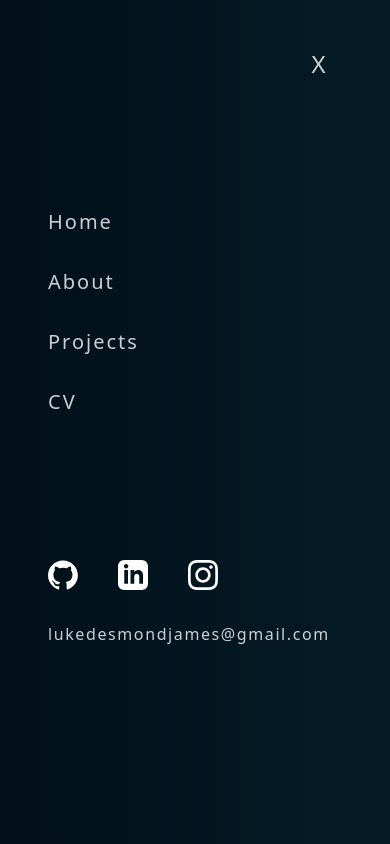
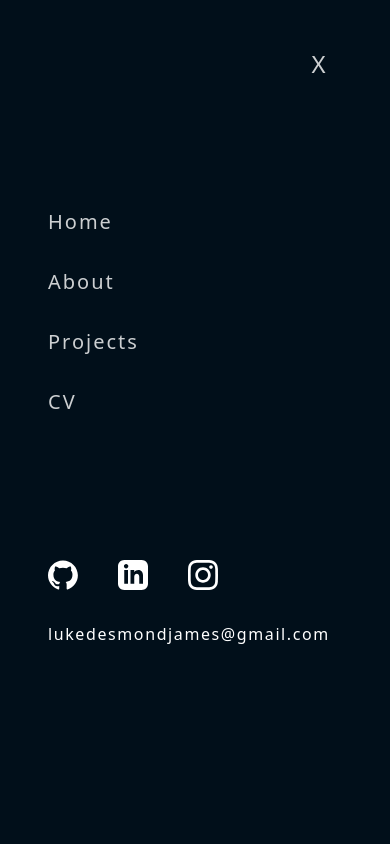
Before and after one commit to ljames97/portfolio, a React (Vite) app: page / in a window 390 px wide. Both pictures are taken after a click on the element 318 px from the left and 88 px from the top of the page. Shown: the top 844 px of the page. Built offline with nearby package versions, Linux system fonts and the light colour scheme.

Commit message:
mobile menu modal animations

```diff
--- a/src/App.jsx
+++ b/src/App.jsx
@@ -22,7 +22,7 @@ const App = () => {
       <div className="flex flex-col min-h-screen">
         {isMobileMenuVisible && <MobileMenu toggleMobileMenu={toggleMobileMenu} />}
         <Routes>
-          <Route path="/" element={<MainContent toggleMobileMenu={toggleMobileMenu} footerRef={footerRef} />} />
+          <Route path="/" element={<MainContent toggleMobileMenu={toggleMobileMenu} footerRef={footerRef} isMobileMenuVisible={isMobileMenuVisible} />} />
           <Route path="/about" element={<MainContent toggleMobileMenu={toggleMobileMenu} />} />
           <Route path="/projects" element={<MainContent toggleMobileMenu={toggleMobileMenu} />} />
         </Routes>
@@ -31,7 +31,7 @@ const App = () => {
   );
 };
 
-const MainContent = ({ toggleMobileMenu, footerRef }) => {
+const MainContent = ({ toggleMobileMenu, footerRef, isMobileMenuVisible }) => {
   const location = useLocation();
   const isHomePage = location.pathname === "/";
   const isAboutPage = location.pathname === "/about";
@@ -41,7 +41,7 @@ const MainContent = ({ toggleMobileMenu, footerRef }) => {
     <>
       <Header toggleMobileMenu={toggleMobileMenu} isHomePage={isHomePage} isAboutPage={isAboutPage} isProjectsPage={isProjectsPage} />
       <main className="flex-1">
-        {isHomePage && <HomePage isHomePage={isHomePage} footerRef={footerRef} />}
+        {isHomePage && <HomePage isHomePage={isHomePage} footerRef={footerRef} toggleMobileMenu={toggleMobileMenu} isMobileMenuVisible={isMobileMenuVisible} />}
         {location.pathname === "/about" && <AboutPage />}
         {location.pathname === "/projects" && <ProjectsPage isHomePage={isHomePage} />}
       </main>
--- a/src/components/global/MenuBars.jsx
+++ b/src/components/global/MenuBars.jsx
@@ -2,7 +2,7 @@
 
 const MenuBars = ({ fill, toggleMobileMenu }) => {
   return (
-    <div className="" onClick={toggleMobileMenu}>
+    <div className="cursor-pointer" onClick={toggleMobileMenu}>
       <svg className="p-2 w-12 h-12" width="20" height="14" viewBox="0 0 24 24" fill="none" xmlns="http://www.w3.org/2000/svg">
           <rect x="1" y="4" width="30" height="1" fill={fill} />
           <rect x="5" y="12" width="30" height="1" fill={fill} />
--- a/src/components/home-page/AboutSection.jsx
+++ b/src/components/home-page/AboutSection.jsx
@@ -8,7 +8,7 @@ const AboutSection = () => {
     navigate('/about')
   }
   return (
-    <div className="relative min-h-screen md:px-16 md:flex md:flex-col md:justify-center md:items-center bg-dark-orange dark:bg-blue-gradient p-8 py-16 leading-relaxed text-black md:mt-0">
+    <div className="relative min-h-screen md:px-16 md:flex md:flex-col md:justify-center md:items-center bg-dark-teal md:bg-blue-gradient p-8 py-16 leading-relaxed text-black md:mt-0">
       <h1 className="text-white text-center font-thin tracking-widest mt-8 mb-8 md:mb-0 text-3xl">Bringing ideas to life...</h1>
       <div className="z-10 md:mb-auto md:mt-10 border-dark-blue dark:border-off-white border p-8 rounded-3xl dark:text-white text-white bg-white dark:bg-transparent md:w-1/2">
         <p className="mt-4 font-thin">I specialize in crafting modern, responsive websites with a focus on clean design and seamless user experiences.
--- a/src/components/home-page/HomePage.jsx
+++ b/src/components/home-page/HomePage.jsx
@@ -6,17 +6,34 @@ import SkillsGrid from "./SkillsGrid";
 import Contact from "./Contact";
 import MenuBars from "../global/MenuBars";
 
-const HomePage = ({ isHomePage }) => {
+const HomePage = ({ isHomePage, toggleMobileMenu, isMobileMenuVisible }) => {
   const aboutRef = useRef(null);
   const projectRef = useRef(null);
   const skillsRef = useRef(null);
   const contactRef = useRef(null);
-  const footerRef = useRef(null); // Add a reference to the footer
+  const footerRef = useRef(null);
 
   const [menuBarOpacity, setMenuBarOpacity] = useState(0);
   const [menuFill, setMenuFill] = useState("white");
+  const [isDesktop, setIsDesktop] = useState(false);
+
+  // Update the state for desktop/mobile detection
+  useEffect(() => {
+    const checkIsDesktop = () => {
+      setIsDesktop(window.matchMedia("(min-width: 768px)").matches);
+    };
+
+    checkIsDesktop(); // Initial check
+    window.addEventListener("resize", checkIsDesktop); // Update on resize
+
+    return () => {
+      window.removeEventListener("resize", checkIsDesktop);
+    };
+  }, []);
 
   useEffect(() => {
+    if (!isDesktop) return; // Skip scroll handling for mobile
+
     const handleScroll = () => {
       const scrollPosition = window.scrollY + window.innerHeight;
       const pageHeight = document.documentElement.scrollHeight; // Full page height
@@ -68,21 +85,23 @@ const HomePage = ({ isHomePage }) => {
     return () => {
       window.removeEventListener("scroll", handleScroll);
     };
-  }, []);
+  }, [isDesktop]);
 
   return (
     <>
-      {/* Sticky Menu Bar */}
+      {/* Sticky Menu Bar - Only Render on Desktop */}
+      {isDesktop && (
         <div
-        className="fixed top-0 left-0 right-0 p-8 pr-10 z-50 flex justify-end"
+          className={`${isMobileMenuVisible ? 'hidden' : 'fixed'} top-0 left-0 right-0 p-8 pr-10 z-50 flex justify-end`}
           style={{
             opacity: menuBarOpacity,
             pointerEvents: menuBarOpacity > 0 ? "auto" : "none",
             transition: "opacity 0.5s ease-in-out, fill 0.5s ease-in-out",
           }}
         >
-        <MenuBars fill={menuFill} />
+          <MenuBars fill={menuFill} toggleMobileMenu={toggleMobileMenu} />
         </div>
+      )}
 
       {/* Sections */}
       <section>
@@ -100,15 +119,14 @@ const HomePage = ({ isHomePage }) => {
       <section id="contact" ref={contactRef}>
         <Contact />
       </section>
-      {/* Footer Section */}
       <footer ref={footerRef}>
-        {/* Your footer content here */}
       </footer>
     </>
   );
 };
 
 export default HomePage;
+
 
 
 
--- a/src/components/home-page/hero/Hero.jsx
+++ b/src/components/home-page/hero/Hero.jsx
@@ -4,7 +4,7 @@ import HeroHeader from "./HeroHeader"
 
 const Hero = () => {
   return (
-    <div className="md:bg-[url('./assets/dark-gradient.png')] md:dark:bg-[url('./assets/dark-gradient.png')] md:bg-cover bg-off-white dark:bg-blue-gradient-right bg-right-top justify-center md:justify-start h-screen flex flex-col md:flex-row md:items-center md:my-8 md:py-16 md:px-16 md:mb-0 md:mt-0">
+    <div className="md:bg-[url('./assets/dark-gradient.png')] md:dark:bg-[url('./assets/dark-gradient.png')] md:bg-cover bg-off-white dark:bg-dark-blue bg-right-top justify-center md:justify-start h-screen flex flex-col md:flex-row md:items-center md:my-8 md:py-16 md:px-16 md:mb-0 md:mt-0">
       <HeroHeader />
     </div>
   )
--- a/src/components/home-page/project-section/ProjectWidget.jsx
+++ b/src/components/home-page/project-section/ProjectWidget.jsx
@@ -21,12 +21,12 @@ const ProjectWidget = ({ project, isHomePage }) => {
   }
 
   return (
-    <div className={`shadow-xl transition-shadow md:${project.comingSoon && 'block'} sm:${project.comingSoon && isHomePage && 'hidden'} ${isHomePage ? 'bg-transparent' : 'bg-transparent'} ${isHomePage ? 'text-black' : 'text-black'} border h-1/1 md:w-1/3 md:pb-8 pb-16 mb-16 border-black border-dark-blue border px-8 pt-10 rounded-3xl`}>
+    <div className={`shadow-xl transition-shadow md:${project.comingSoon && 'block'} sm:${project.comingSoon && isHomePage && 'hidden'} ${isHomePage ? 'bg-transparent' : 'bg-dark-teal'} ${isHomePage ? 'text-black' : 'text-white'} border h-1/1 md:w-1/3 md:pb-8 pb-16 mb-16 border-black border-dark-blue border px-8 pt-10 rounded-3xl`}>
       <div className="flex flex-col gap-2">
       <h3 className="tracking-widest text-2xl font-thin">{project.title}</h3>
       <p className="italic opacity-90 text-sm">{project.skills}</p>
         <div className="w-1/1">
-          <img className="w-6/7 rounded-xl mt-4" src={project.coverPhoto} />
+          <img className="w-6/7 border rounded-xl mt-4" src={project.coverPhoto} />
         </div>
         <div className="w-1/1">
          <p className="mt-2 font-thin opacity-80">{project.description_1}</p>
@@ -39,7 +39,7 @@ const ProjectWidget = ({ project, isHomePage }) => {
         <button className="text-sm mr-8 bg-yellow-600 px-6 py-4 rounded">GitHub</button> */}
         <button onClick={handleLiveClick} className="p-4 hover:bg-green-hover-accent rounded-3xl bg-medium-green text-black text-sm mr-2">Live demo</button>
         <button onClick={handleGithubClick} className="hover:bg-hover-accent text-black text-sm bg-accent p-4 rounded-3xl mr-2">GitHub</button>
-        <button onClick={handleAboutClick} className="text-black opacity-80 ml-2 text-sm">About →</button>
+        <button onClick={handleAboutClick} className="text-white opacity-80 ml-2 text-sm">About →</button>
       </div>
       )}
         </div>
--- a/src/components/layout/Header.jsx
+++ b/src/components/layout/Header.jsx
@@ -55,7 +55,7 @@ const Header = ({ toggleMobileMenu, isHomePage, isAboutPage, isProjectsPage }) =
         </li>
         </ul>
         <div className="md:hidden">
-          <MenuBars toggleMobileMenu={toggleMobileMenu} />
+          <MenuBars fill={'white'} toggleMobileMenu={toggleMobileMenu} />
         </div>
 
       </header>
--- a/src/components/mobile-menu/MobileMenu.jsx
+++ b/src/components/mobile-menu/MobileMenu.jsx
@@ -1,17 +1,25 @@
-// MobileMenu.jsx
-
 import ReactDOM from "react-dom";
 import Socials from "../home-page/hero/Socials";
-import { Link } from 'react-router-dom';
+import { Link } from "react-router-dom";
 import { cv } from "../../assets";
 import { useEffect, useRef, useState } from "react";
-import SunIcon from "../global/SunIcon";
 
 const MobileMenu = ({ toggleMobileMenu }) => {
   const [isCvModalVisible, setCvModalVisible] = useState(false);
-  const toggleCvModal = () => setCvModalVisible(!isCvModalVisible);
+  const [isClosing, setIsClosing] = useState(false); // New state for fade-out
   const submenuRef = useRef(null);
+  const modalRef = useRef(null);
+  const rootElement = document.getElementById("root");
 
+  const handleCloseMenu = () => {
+    setTimeout(() => {
+      rootElement.classList.remove("blur-root");
+    }, 150);
+    setIsClosing(true); // Trigger fade-out animation
+    setTimeout(() => {
+      toggleMobileMenu(); // Unmount after animation
+    }, 500); // Match duration of fade-out animation
+  };
 
   // Close submenu when clicking outside
   useEffect(() => {
@@ -19,50 +27,67 @@ const MobileMenu = ({ toggleMobileMenu }) => {
       if (submenuRef.current && !submenuRef.current.contains(event.target)) {
         setCvModalVisible(false);
       }
+
+      if (modalRef.current && !modalRef.current.contains(event.target)) {
+        handleCloseMenu();
+      }
     };
+
+    rootElement.classList.add("blur-root");
+    document.body.classList.add("no-scroll");
 
     document.addEventListener("mousedown", handleClickOutside);
     return () => {
       document.removeEventListener("mousedown", handleClickOutside);
+      document.body.classList.remove("no-scroll");
     };
   }, []);
 
-  return ReactDOM.createPortal (
-    <div className="fixed inset-0 flex flex-col bg-off-white dark:bg-blue-gradient-right w-full z-40 overflow-y-auto">
-      <div className="flex p-12 justify-end">
-        <button className="pr-4 text-2xl font-thin opacity-80" onClick={toggleMobileMenu}>X</button>
+  return ReactDOM.createPortal(
+    <div
+      ref={modalRef}
+      className={`md:bg-dark-blue md:rounded-3xl md:inset-auto md:top-8 md:right-10 md:w-1/4 md:overflow-hidden md:h-3/4 fixed inset-0 flex flex-col bg-dark-blue w-full z-40 overflow-y-auto ${
+        isClosing ? "modal-fade-out" : "modal-animate"
+      }`}
+    >
+      <div className="flex p-12 md:pb-0 md:pt-4 justify-end">
+        <button
+          className="md:pt-4 pr-4 md:text-3xl text-2xl font-thin opacity-80"
+          onClick={handleCloseMenu}
+        >
+          X
+        </button>
       </div>
-      <ul className="p-12 mb-16 text-xl tracking-widest opacity-80 text-dark-teal dark:text-white">
-        <li className="mt-8" onClick={toggleMobileMenu}>
-          <Link to="/">Home</Link>
+      <ul className="md:text-base md:pt-0 p-12 mb-16 text-xl tracking-widest opacity-80 text-dark-teal text-white">
+        {["Home", "About", "Projects"].map((item, index) => (
+          <li
+            key={item}
+            className={`md:hover:text-accent mt-8 animate-slide-up`}
+            style={{
+              animationDelay: `${index * 0.1}s`,
+            }}
+            onClick={handleCloseMenu}
+          >
+            <Link to={item === "Home" ? "/" : `/${item.toLowerCase()}`}>{item}</Link>
           </li>
-        <li className="mt-8" onClick={toggleMobileMenu}>
-        <Link to="/about">About</Link>
-        </li>
-        <li className="mt-8" onClick={toggleMobileMenu}>
-        <Link to="/projects">Projects</Link>
-        </li>
-        <li className="mt-8 relative" ref={submenuRef}>
-          <button onClick={toggleCvModal} className="">
+        ))}
+        <li
+          className="mt-8 relative animate-slide-up"
+          style={{ animationDelay: "0.3s" }}
+          ref={submenuRef}
+        >
+          <button onClick={() => setCvModalVisible(!isCvModalVisible)} className="md:hover:text-accent">
             CV
           </button>
-          {/* CV submenu */}
           {isCvModalVisible && (
             <ul className="text-black dark:text-white absolute left-0 mt-2 bg-translucent-black rounded shadow-lg w-40 text-sm py-4">
-            <li className="px-4 py-2">
-              <a
-                href={cv}
-                target="_blank"
-                rel="noopener noreferrer"
-              >
+              <li className="cursor-pointer rounded px-4 py-2 hover:bg-white/20">
+                <a href={cv} target="_blank" rel="noopener noreferrer">
                   View
                 </a>
               </li>
-            <li className="px-4 py-2 hover:bg-gray-200">
-              <a
-                href={cv}
-                download="Luke_CV.pdf"
-              >
+              <li className="rounded px-4 py-2 hover:bg-white/20">
+                <a href={cv} download="Luke_CV.pdf">
                   Download
                 </a>
               </li>
@@ -70,13 +95,21 @@ const MobileMenu = ({ toggleMobileMenu }) => {
           )}
         </li>
       </ul>
+      <div
+        className="animate-slide-up"
+        style={{ animationDelay: "0.4s" }}
+      >
         <Socials />
-      <p className="px-12 tracking-widest opacity-80 text-dark-teal dark:text-white">lukedesmondjames@gmail.com</p>
-
-
+      </div>
+      <p
+        className="md:text-base px-12 tracking-widest opacity-80 text-dark-teal dark:text-white animate-slide-up"
+        style={{ animationDelay: "0.5s" }}
+      >
+        lukedesmondjames@gmail.com
+      </p>
     </div>,
     document.getElementById("modal-root")
-  )
-}
+  );
+};
 
 export default MobileMenu;
--- a/src/index.css
+++ b/src/index.css
@@ -35,8 +35,64 @@
   }
 }
 
-.icon-grid {
-  display: grid;
-  grid-template-columns: repeat(2, 1fr);
-  gap: 16px;
+@keyframes slide-up {
+  0% {
+    transform: translateY(20px);
+    opacity: 0;
+  }
+  100% {
+    transform: translateY(0);
+    opacity: 1;
+  }
 }
+
+.animate-slide-up {
+  animation: slide-up 0.5s ease-in-out forwards;
+  opacity: 0;
+}
+
+@keyframes fade-in-scale {
+  0% {
+    transform: scale(0.8);
+    opacity: 0;
+  }
+  100% {
+    transform: scale(1);
+    opacity: 1;
+  }
+}
+
+.modal-animate {
+  animation: fade-in-scale 0.25s ease-in-out forwards;
+  transform: scale(0.8);
+  opacity: 0;
+}
+
+@keyframes fade-out-scale {
+  0% {
+    transform: scale(1);
+    opacity: 1;
+  }
+  100% {
+    transform: scale(0.8);
+    opacity: 0;
+  }
+}
+
+.modal-fade-out {
+  animation: fade-out-scale 0.2s ease-in-out forwards;
+}
+
+@media (min-width: 768px) {
+  .blur-root {
+    filter: blur(10px); /* Blur effect */
+    -webkit-filter: blur(10px); /* For Safari support */
+    transition: filter 0.1s ease-in-out; /* Smooth transition */
+    overflow: hidden; /* Prevent scrolling */
+  }
+}
+
+.no-scroll {
+  overflow: hidden;
+  height: 100vh; /* Prevent scrolling on touch devices */
+}
--- a/tailwind.config.js
+++ b/tailwind.config.js
@@ -57,7 +57,7 @@ export default {
       },
       backgroundImage: {
         'blue-gradient': 'linear-gradient(to bottom, #010f1a, #051c26)',
-        'blue-gradient-right': 'linear-gradient(to right, #010f1a, #051c26)'
+        'blue-gradient-right': 'linear-gradient(to right, #010f1a, #051c26)',
       },
 
     }
```
Also changed, not shown: 1 other file (tests, documents, lock files or other folders). Lines whose indentation alone changed are shown as unchanged.
